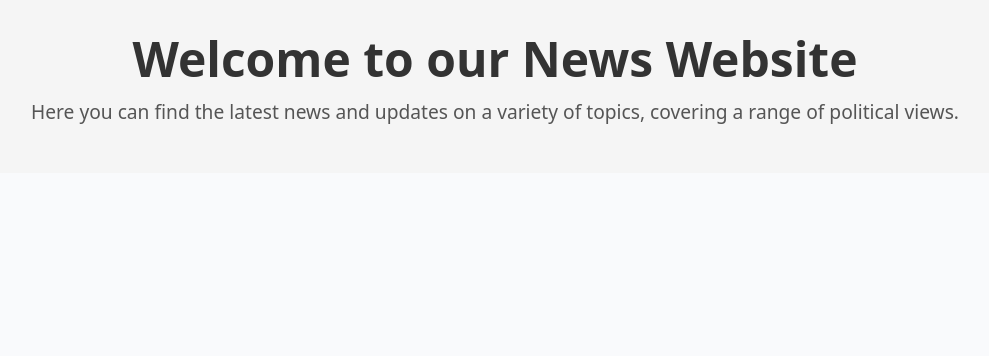
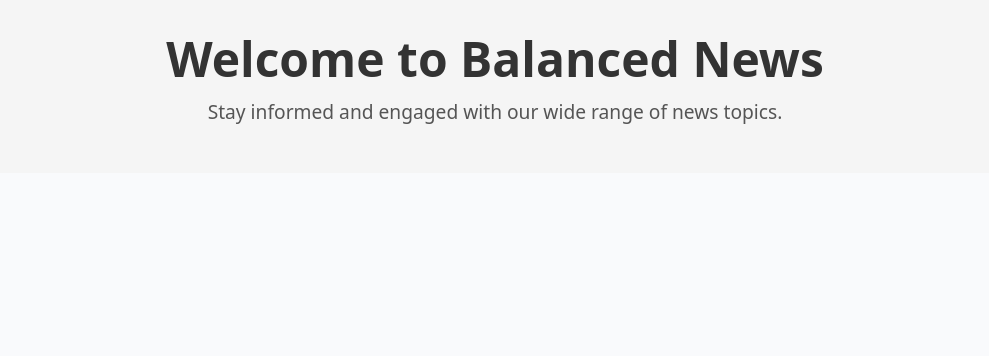
Before and after one commit to qburn93/balanced-news-app, a Django app: page / in a window 1280 px wide. Shown: the part 64-420 px from the top of the page, without its empty margins (145-1134 px from the left). Run offline with Django 3.2, Linux system fonts and the light colour scheme; data that the repository does not hold is empty; some libraries are stand-ins or nearby versions.

Commit message:
Update title introduction on landing page

```diff
--- a/static/css/style.css
+++ b/static/css/style.css
@@ -178,10 +178,16 @@ body {
 }
 
 .intro-title {
+    animation: fadeIn 2s ease-in;
     font-size: 3em;
     font-weight: bold;
     color: #333;
     margin-bottom: 10px;
+}
+
+@keyframes fadeIn {
+    from { opacity: 0; }
+    to { opacity: 1; }
 }
 
 .intro-description {
--- a/templates/index.html
+++ b/templates/index.html
@@ -4,8 +4,8 @@
 
 <div class="container-fluid">
     <div class="intro-container text-center">
-        <h1 class="intro-title">Welcome to our News Website</h1>
-        <p class="intro-description">Here you can find the latest news and updates on a variety of topics, covering a range of political views.</p>
+        <h1 class="intro-title">Welcome to Balanced News</h1>
+        <p class="intro-description">Stay informed and engaged with our wide range of news topics.</p>
     </div>
     <div class="row">
 
```
